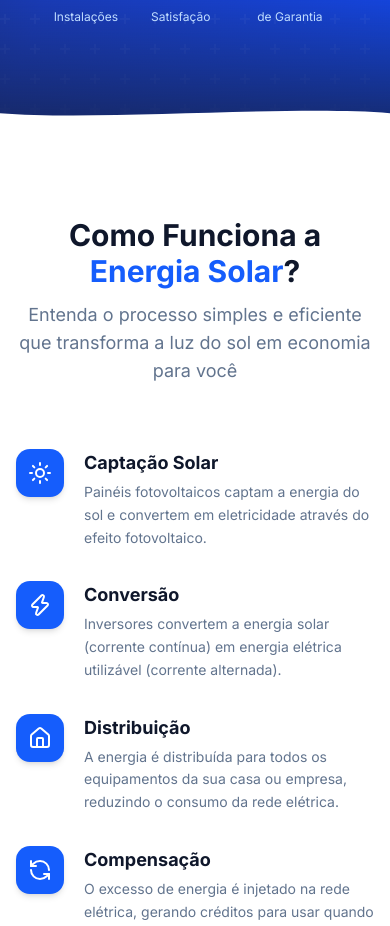
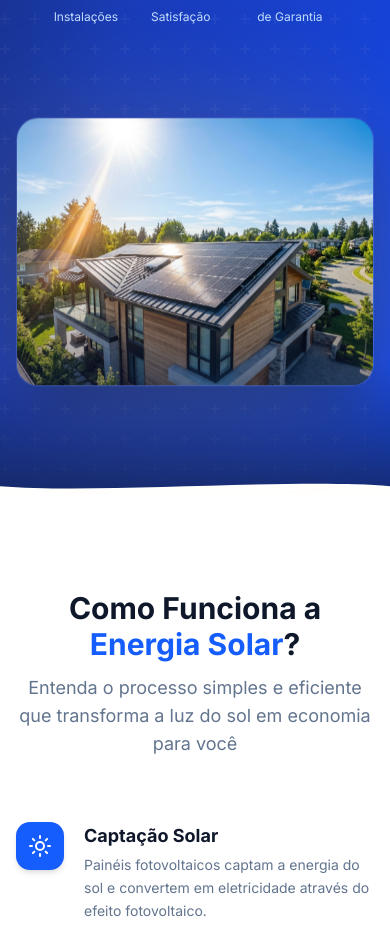
Before and after one commit to ottopoweram-cpu/ottopower, a Next.js app: page / in a window 390 px wide. Shown: the part 1027-1953 px from the top of the page. Built offline with nearby package versions, Linux system fonts and the light colour scheme.

Commit message:
fix: exibir imagem do hero no mobile

```diff
--- a/src/components/sections/Hero.tsx
+++ b/src/components/sections/Hero.tsx
@@ -87,8 +87,8 @@ export function Hero() {
             </div>
           </div>
 
-          {/* Right image — no floating card */}
-          <div className="hidden lg:flex items-center justify-center animate-fade-in-right delay-300">
+          {/* Right image */}
+          <div className="flex w-full mt-10 lg:mt-0 items-center justify-center animate-fade-in-up lg:animate-fade-in-right delay-300">
             <div className="relative w-full max-w-lg">
               {/* Glow effect behind image */}
               <div className="absolute inset-0 bg-yellow-400/20 rounded-3xl blur-3xl scale-95" />
```
